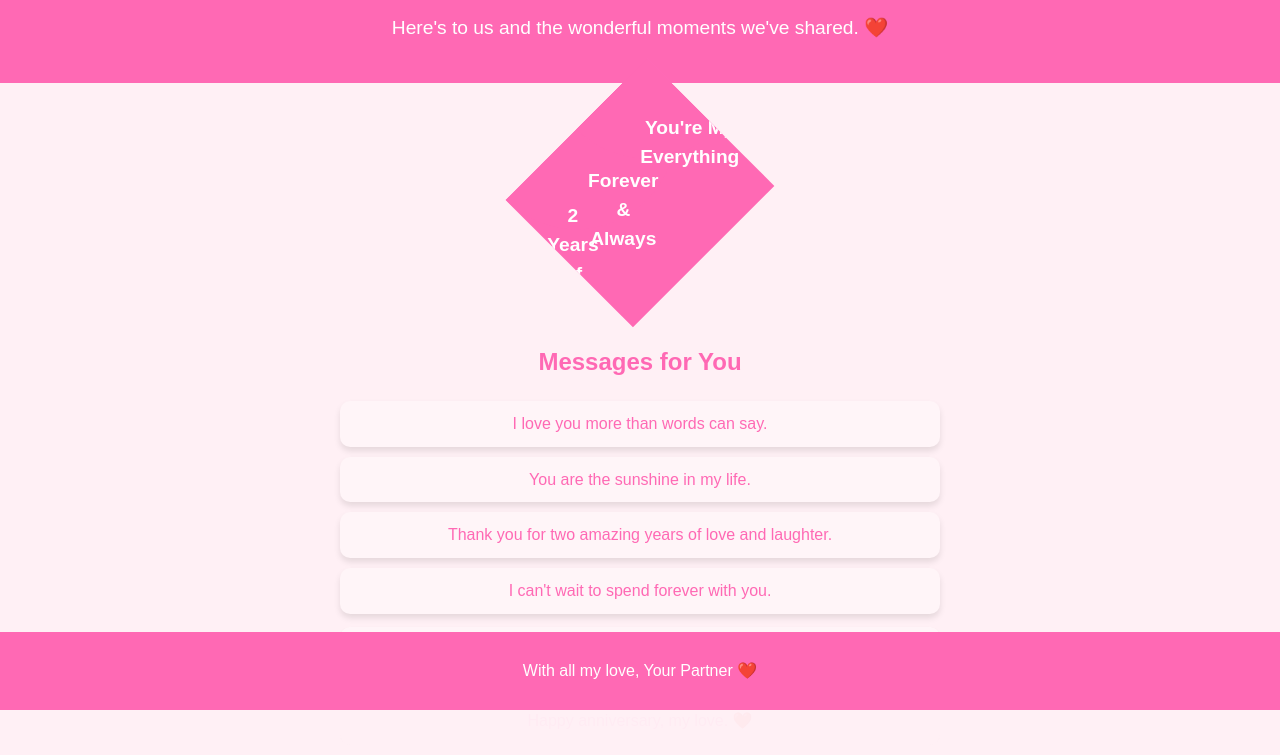
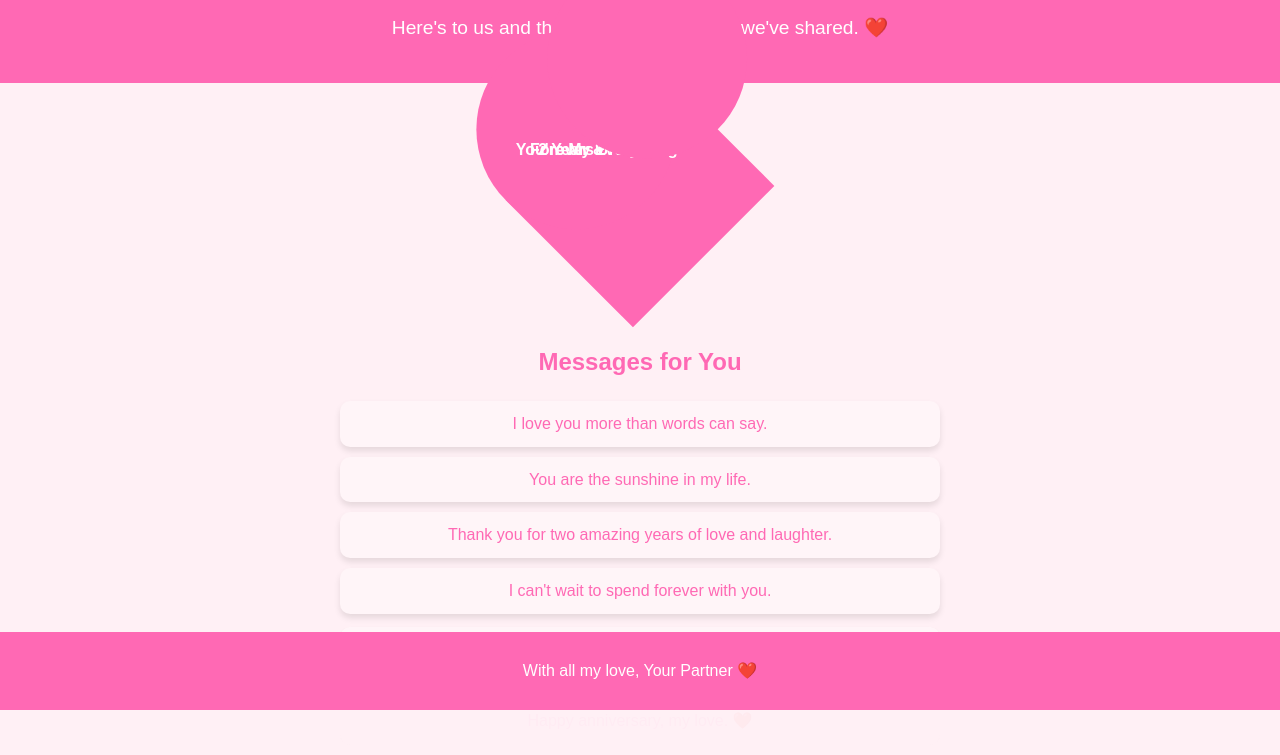
Before and after one commit to heykinchan/yoyo, a plain HTML site: page index.html in a window 1280 px wide. Shown: the part 90-845 px from the top of the page. Drawn offline with Linux system fonts and the light colour scheme.

Commit message:
Update style.css

```diff
--- a/style.css
+++ b/style.css
@@ -31,18 +31,13 @@ header p {
     margin: 20px auto;
 }
 
-/* Heart Shape */
 #heart {
     width: 200px;
     height: 180px;
     background-color: #ff69b4;
-    margin: 20px auto; /* Add spacing around the heart */
+    margin: 0 auto;
     position: relative;
     transform: rotate(-45deg);
-    display: flex;
-    align-items: center; /* Center the text vertically */
-    justify-content: center; /* Center the text horizontally */
-    overflow: hidden; /* Prevent text from spilling outside the heart */
 }
 
 #heart:before,
@@ -51,29 +46,25 @@ header p {
     width: 200px;
     height: 200px;
     background-color: #ff69b4;
-    border-radius: 50%; /* Create the circular parts of the heart */
+    border-radius: 50%;
     position: absolute;
     top: -100px;
     left: 0;
 }
 
 #heart:after {
-    left: 100px; /* Position the second circle */
+    left: 100px;
 }
 
-/* Heart Text */
 .heart-text {
     color: white;
-    font-size: 1.2rem;
+    font-size: 1rem;
+    position: absolute;
+    transform: rotate(45deg);
+    width: 100%;
+    text-align: center;
     font-weight: bold;
-    text-align: center;
-    line-height: 1.5;
-    transform: rotate(45deg); /* Rotate the text back to normal */
-    z-index: 1; /* Ensure the text stays above the heart shape */
-    margin: 0; /* Avoid unnecessary spacing around text */
-    padding: 5px;
 }
-
 
 /* Love Messages Section Styling */
 #love-messages {
```
